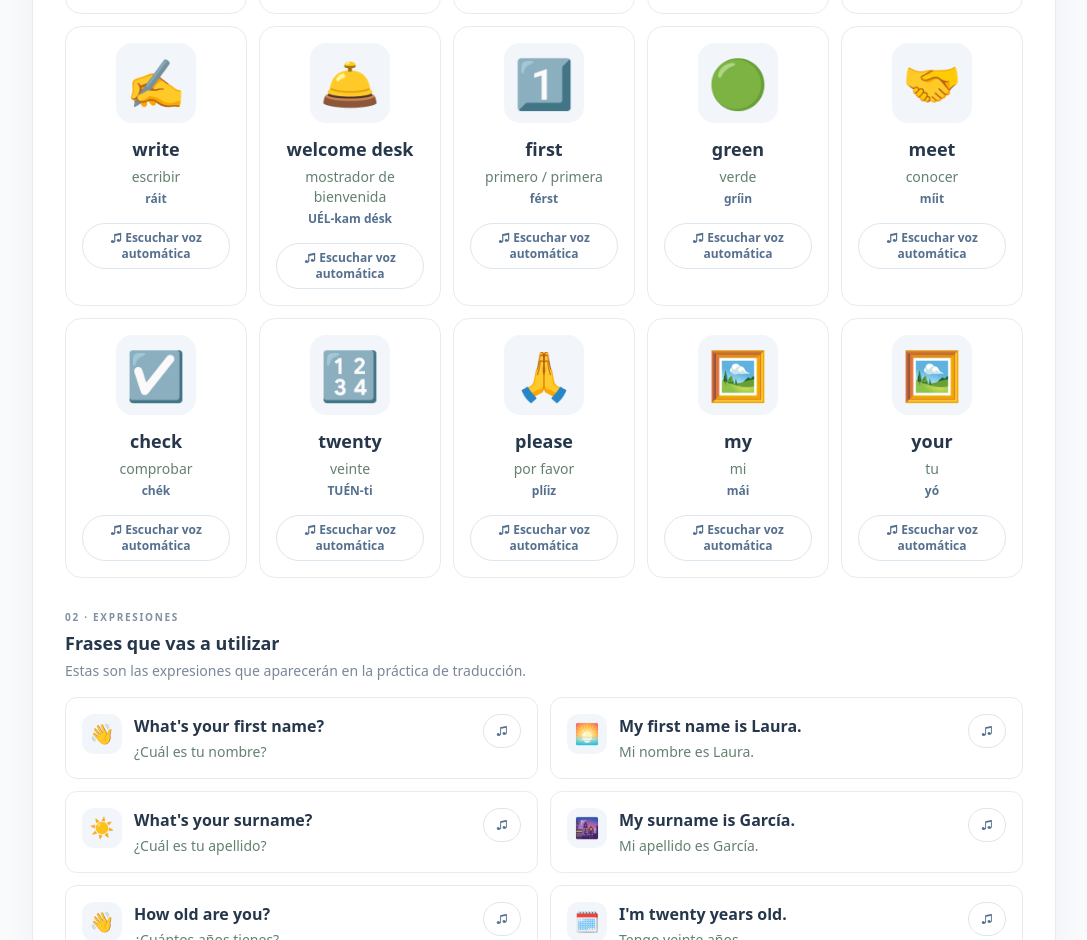
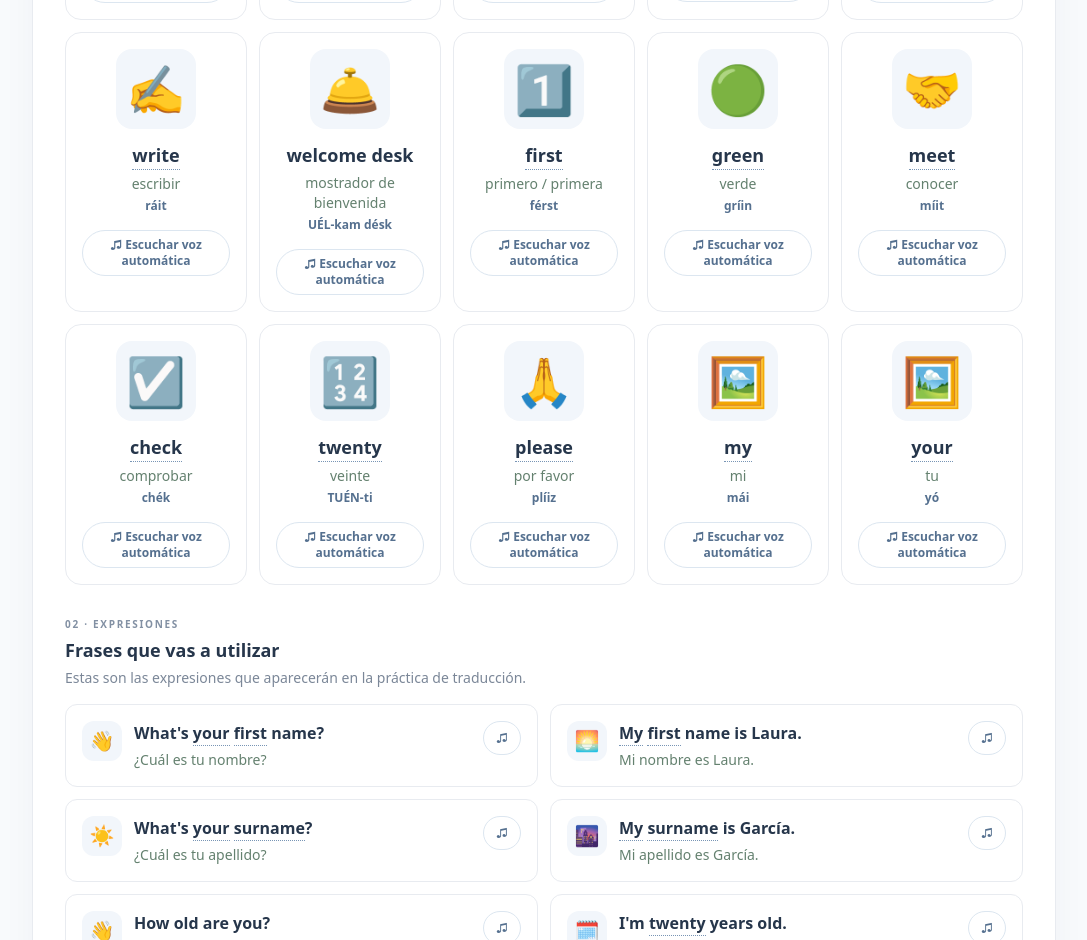
Before and after one commit to linguafly6-ui/linguaflynew2, a Next.js app: page /academia/a1/001 in a window 1280 px wide. Shown: the part 1860-2800 px from the top of the page, without its empty margins (96-1183 px from the left). Built offline with nearby package versions, Linux system fonts and the light colour scheme.

Commit message:
Fix word tokenizer and accessible labels

```diff
--- a/components/academy/CanonicalMission.tsx
+++ b/components/academy/CanonicalMission.tsx
@@ -330,14 +330,14 @@ export default function CanonicalMission({ missionData = missionSource as Missio
   const wordTranslations = useMemo(() => {
     const words = new Map<string, string>();
     exploreTranslations.forEach((translation, english) => {
-      if (/^[\\p{L}]+(?:['’][\\p{L}]+)?$/u.test(english)) words.set(english, translation);
+      if (/^[\p{L}]+(?:['’][\p{L}]+)?$/u.test(english)) words.set(english, translation);
     });
     return words;
   }, [exploreTranslations]);
   const [hoveredWord, setHoveredWord] = useState<string | null>(null);
   const renderTranslatedWords = (text?: string) => {
     if (!text) return text;
-    return text.split(/([\\p{L}]+(?:['’][\\p{L}]+)?)/gu).map((part, index) => {
+    return text.split(/([\p{L}]+(?:['’][\p{L}]+)?)/gu).map((part, index) => {
       const translation = wordTranslations.get(part.toLocaleLowerCase("en-GB"));
       if (!translation) return part;
       const wordId = `${index}:${part.toLocaleLowerCase("en-GB")}`;
@@ -663,7 +663,7 @@ export default function CanonicalMission({ missionData = missionSource as Missio
                   <p className="mt-3 break-words text-base font-bold text-[#26364b] sm:text-lg">{renderTranslatedWords(entry.english)}</p>
                   <p className="mt-1 text-sm font-medium text-[#64816f]">{resolveSpanish(entry.english, entry.spanish)}</p>
                   <p className="mt-1 min-h-5 text-xs font-semibold text-[#55708f]">{pronunciationGuide || "Guía de pronunciación pendiente"}</p>
-                  <button type="button" aria-label={`Escuchar pronunciación de ${renderTranslatedWords(entry.english)}`} onClick={() => speak(entry.english ?? "")} className="mt-3 rounded-full border border-[#dce6f0] bg-white px-3 py-1.5 text-xs font-semibold text-[#55708f]">♫ Escuchar voz automática</button>
+                  <button type="button" aria-label={`Escuchar pronunciación de ${entry.english}`} onClick={() => speak(entry.english ?? "")} className="mt-3 rounded-full border border-[#dce6f0] bg-white px-3 py-1.5 text-xs font-semibold text-[#55708f]">♫ Escuchar voz automática</button>
                 </article>;
               })}
             </div>
@@ -675,7 +675,7 @@ export default function CanonicalMission({ missionData = missionSource as Missio
               {(section.exercise.lesson?.phrases ?? []).map((entry,i) => <article key={i} className="flex items-start gap-3 rounded-xl border border-[#e8ebf0] bg-white p-4">
                 <span className="grid h-10 w-10 shrink-0 place-items-center rounded-xl bg-[#f2f6fb] text-xl" aria-hidden="true">{["👋","🌅","☀️","🌆","👋","🗓️","🙏","💛","🤝","❓"][i]}</span>
                 <div className="min-w-0 flex-1"><p className="font-semibold text-[#26364b]">{renderTranslatedWords(entry.english)}</p><p className="mt-1 text-sm text-[#64816f]">{resolveSpanish(entry.english, entry.spanish)}</p>{entry.pronunciationGuide && <p className="mt-1 text-xs font-semibold text-[#55708f]">{entry.pronunciationGuide}</p>}{entry.note && <p className="mt-1 text-xs leading-5 text-[#8290a3]">{entry.note}</p>}</div>
-                <button type="button" aria-label={`Escuchar ${renderTranslatedWords(entry.english)}`} onClick={() => speak(entry.english)} className="shrink-0 rounded-full border border-[#dce6f0] px-3 py-2 text-xs text-[#55708f]">♫</button>
+                <button type="button" aria-label={`Escuchar ${entry.english}`} onClick={() => speak(entry.english)} className="shrink-0 rounded-full border border-[#dce6f0] px-3 py-2 text-xs text-[#55708f]">♫</button>
               </article>)}
             </div>
           </section>}
```
